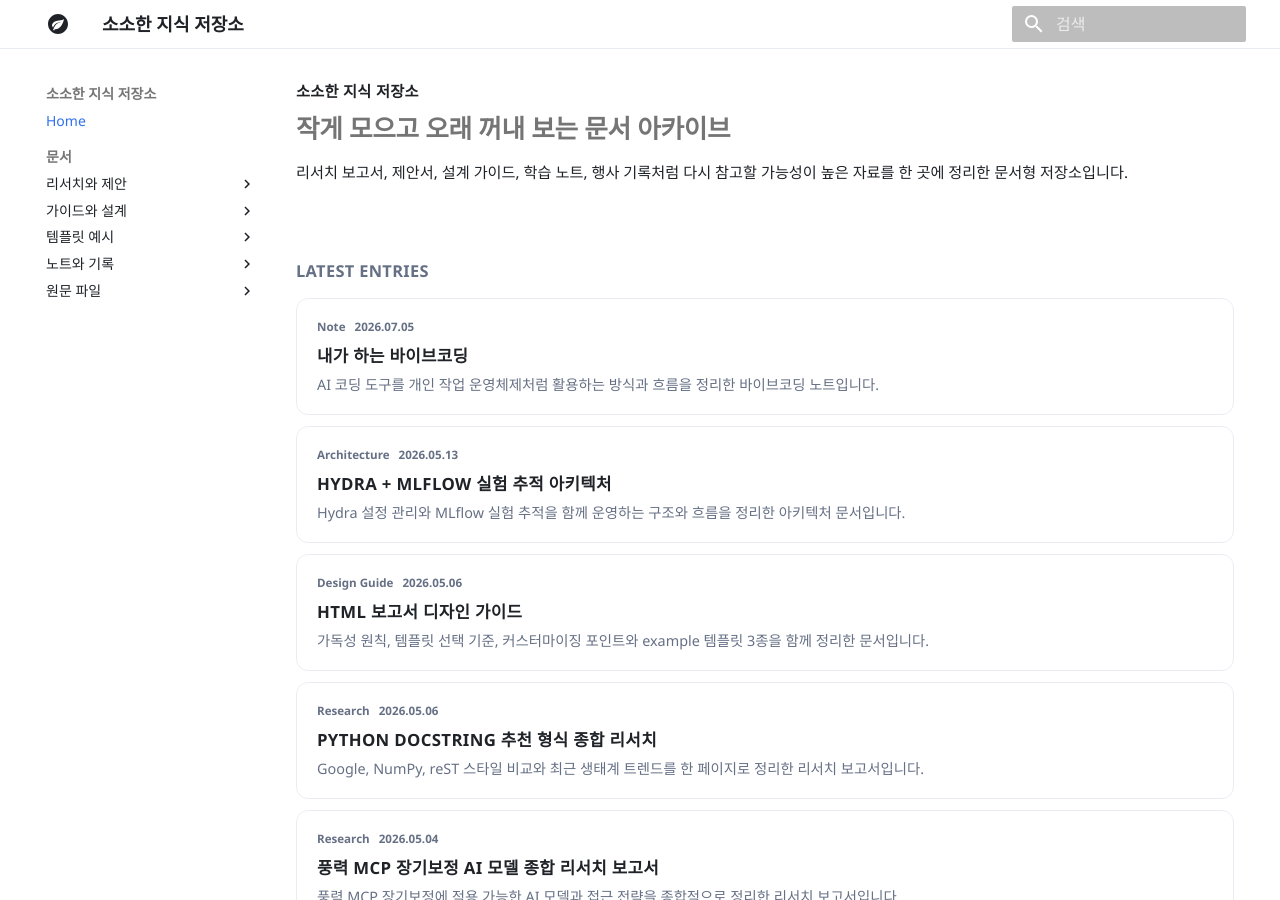
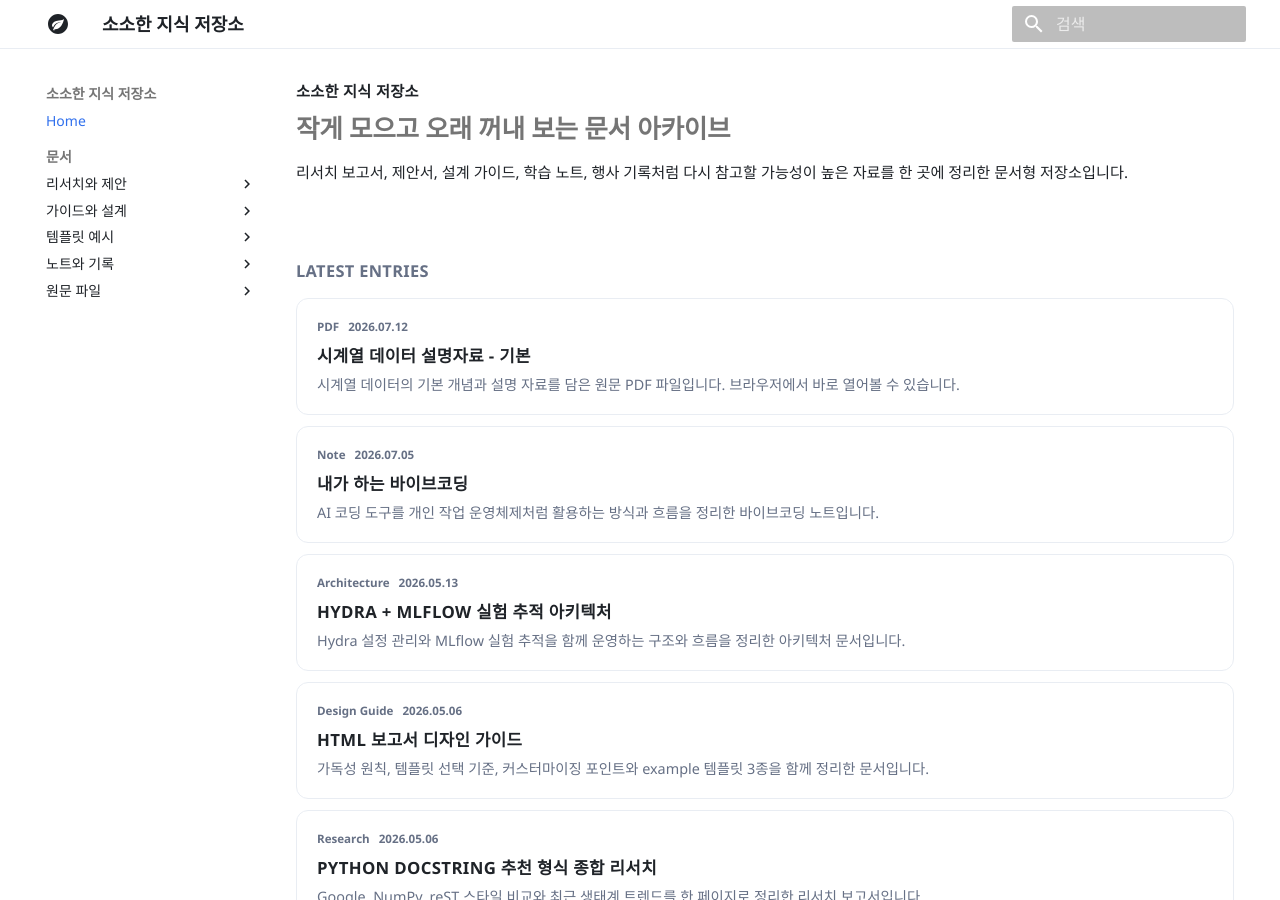
Before and after one commit to sooyoung-wind/knowledge-library, an MkDocs documentation site: the page built from docs/index.md, in a window 1280 px wide and 900 px high. Built offline with MkDocs 1.6.1 and Material for MkDocs 9.7.7, drawn with Linux system fonts in a browser that asks for light colours; some of the changed text lies outside the part shown.

Commit message:
Refactor knowledge library content and search flows

```diff
--- a/docs/index.md
+++ b/docs/index.md
@@ -17,6 +17,15 @@ hide:
 ## Latest Entries
 
 <div class="post-list">
+  <a class="post-item" href="files/%EC%8B%9C%EA%B3%84%EC%97%B4%20%EB%8D%B0%EC%9D%B4%ED%84%B0%20%EC%84%A4%EB%AA%85%EC%9E%90%EB%A3%8C%20-%20%EA%B8%B0%EB%B3%B8.pdf">
+    <div class="post-meta">
+      <span class="post-tag">PDF</span>
+      <span class="post-date">2026.07.12</span>
+    </div>
+    <h2>시계열 데이터 설명자료 - 기본</h2>
+    <p>시계열 데이터의 기본 개념과 설명 자료를 담은 원문 PDF 파일입니다. 브라우저에서 바로 열어볼 수 있습니다.</p>
+  </a>
+
   <a class="post-item" href="html/%EB%82%B4%EA%B0%80%20%ED%95%98%EB%8A%94%20%EB%B0%94%EC%9D%B4%EB%B8%8C%EC%BD%94%EB%94%A9.html">
     <div class="post-meta">
       <span class="post-tag">Note</span>
@@ -166,6 +175,15 @@ hide:
 ### 노트와 기록
 
 <div class="post-list">
+  <a class="post-item" href="files/%EC%8B%9C%EA%B3%84%EC%97%B4%20%EB%8D%B0%EC%9D%B4%ED%84%B0%20%EC%84%A4%EB%AA%85%EC%9E%90%EB%A3%8C%20-%20%EA%B8%B0%EB%B3%B8.pdf">
+    <div class="post-meta">
+      <span class="post-tag">PDF</span>
+      <span class="post-date">Source</span>
+    </div>
+    <h2>시계열 데이터 설명자료 - 기본 PDF</h2>
+    <p>시계열 데이터 기초 설명을 담은 원문 PDF 파일입니다. 브라우저에서 직접 열어볼 수 있습니다.</p>
+  </a>
+
   <a class="post-item" href="html/%EB%82%B4%EA%B0%80%20%ED%95%98%EB%8A%94%20%EB%B0%94%EC%9D%B4%EB%B8%8C%EC%BD%94%EB%94%A9.html">
     <div class="post-meta">
       <span class="post-tag">Note</span>
--- a/mkdocs.yml
+++ b/mkdocs.yml
@@ -56,6 +56,7 @@ nav:
           - 브레인크루 플러그인 구조와 운영 방식: html/braincrew_plugin_learning_note.html
           - 하네스 엔지니어링 MeetUp 후기: html/Harness Engineering MeetUp_20260422.html
       - 원문 파일:
+          - 시계열 데이터 설명자료 - 기본 PDF: files/시계열 데이터 설명자료 - 기본.pdf
           - 이호연_하네스 엔지니어링 PDF: files/이호연_하네스 엔지니어링.pdf
 
 markdown_extensions:
```
Also changed, not shown: docs/stylesheets/extra.css (line endings or trailing spaces), pyproject.toml (line endings or trailing spaces), 4 other files.
